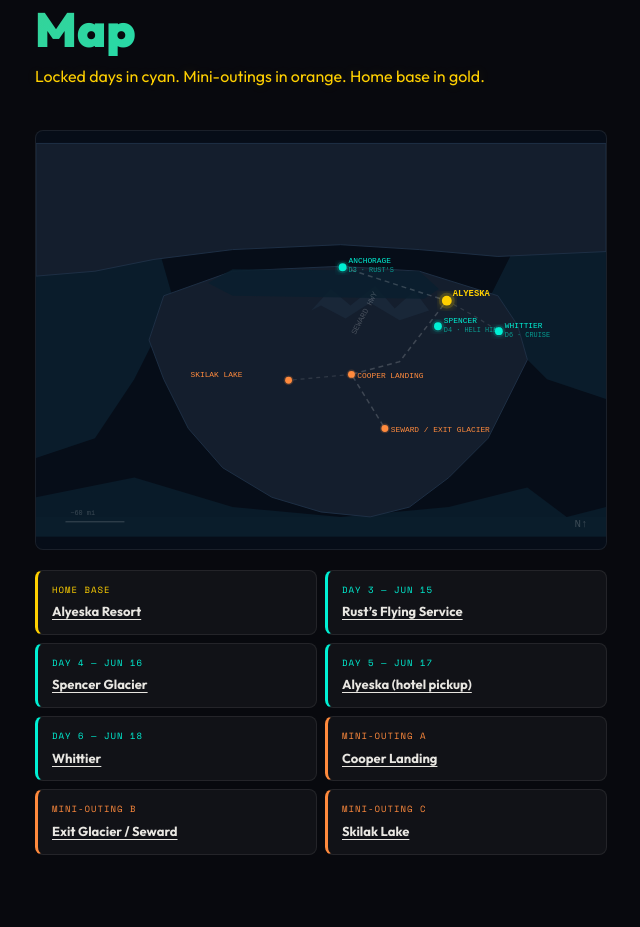
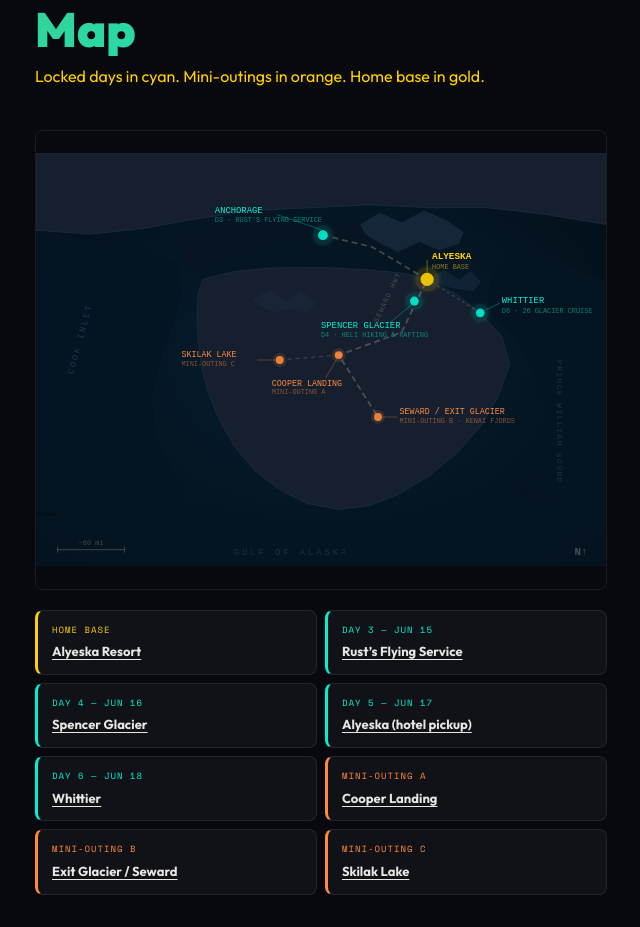
Before and after one commit to andydudds/alaska, a plain HTML site: page index.html in a window 1280 px wide. Shown: the part 5060-5987 px from the top of the page, without its empty margins (319-959 px from the left). Drawn offline with nearby package versions, Linux system fonts and the light colour scheme.

Commit message:
Rebuild SVG map: accurate Kenai Peninsula, Cook Inlet, Turnagain Arm, PWS

```diff
--- a/index.html
+++ b/index.html
@@ -207,86 +207,114 @@
 <a href="#top" class="sec-back">&larr; Back to top</a>
 <h2 class="sec-title sec-title-map">Map</h2>
 <p class="sec-intro">Locked days in cyan. Mini-outings in orange. Home base in gold.</p>
-<svg viewBox="0 0 580 400" xmlns="http://www.w3.org/2000/svg" style="width:100%;height:420px;border-radius:8px;border:1px solid rgba(255,255,255,.08);display:block;background:#060d18">
+<svg viewBox="0 0 580 420" xmlns="http://www.w3.org/2000/svg" style="width:100%;height:460px;border-radius:8px;border:1px solid rgba(255,255,255,.08);display:block">
   <defs>
-    <filter id="glow-c"><feGaussianBlur stdDeviation="3" result="blur"/><feMerge><feMergeNode in="blur"/><feMergeNode in="SourceGraphic"/></feMerge></filter>
-    <filter id="glow-g"><feGaussianBlur stdDeviation="4" result="blur"/><feMerge><feMergeNode in="blur"/><feMergeNode in="SourceGraphic"/></feMerge></filter>
+    <radialGradient id="wg" cx="50%" cy="50%" r="70%">
+      <stop offset="0%" stop-color="#071e30"/>
+      <stop offset="100%" stop-color="#030e18"/>
+    </radialGradient>
+    <filter id="glow"><feGaussianBlur stdDeviation="3" result="b"/><feMerge><feMergeNode in="b"/><feMergeNode in="SourceGraphic"/></feMerge></filter>
   </defs>
 
-  <!-- Water / background -->
-  <rect width="580" height="400" fill="#060d18"/>
-  <!-- Cook Inlet -->
-  <polygon points="0,100 120,90 140,160 100,240 60,300 0,320" fill="#0a1f2e" opacity="0.9"/>
-  <!-- Prince William Sound -->
-  <polygon points="490,100 580,80 580,260 520,240 480,200 460,160" fill="#0a1f2e" opacity="0.9"/>
-  <!-- Gulf of Alaska south -->
-  <polygon points="0,380 580,380 580,400 0,400" fill="#0a1f2e" opacity="0.6"/>
-  <polygon points="100,340 200,370 310,380 420,370 500,350 540,380 580,370 580,400 0,400 0,360" fill="#0a1f2e" opacity="0.8"/>
+  <!-- Ocean base -->
+  <rect width="580" height="420" fill="url(#wg)"/>
 
-  <!-- Kenai Peninsula land mass -->
-  <polygon points="130,155 200,130 310,125 390,130 470,155 490,185 500,220 480,260 460,300 420,340 380,370 340,380 290,375 240,360 190,330 155,290 130,240 115,200" fill="#141e2d" stroke="#1e2f45" stroke-width="1"/>
-  <!-- Mainland north -->
-  <polygon points="0,0 580,0 580,110 470,115 390,108 310,103 200,108 120,118 60,130 0,135" fill="#141e2d" stroke="#1e2f45" stroke-width="1"/>
-  <!-- Mountains hint in center -->
-  <polygon points="280,170 300,148 320,165 345,145 365,168 385,150 400,170 370,180 340,162 315,178 290,165" fill="#1c2b3e" opacity="0.7"/>
+  <!-- Cook Inlet (left water body) -->
+  <polygon points="0,78 60,88 110,100 145,112 148,145 138,178 125,215 118,250 122,285 138,318 150,345 120,360 80,370 0,365" fill="#061522" opacity="0.95"/>
+  <text x="38" y="225" fill="rgba(100,160,200,0.25)" font-size="9" font-family="monospace" transform="rotate(-75,38,225)" letter-spacing="2">COOK INLET</text>
 
-  <!-- Turnagain Arm water -->
-  <polygon points="200,128 390,130 410,148 395,158 200,155 175,142" fill="#0a1f2e" opacity="0.85"/>
+  <!-- Prince William Sound (right water) -->
+  <polygon points="460,162 488,188 505,218 515,250 520,280 510,310 500,340 520,360 550,370 580,360 580,130 550,118 520,105 495,100 475,110 462,130" fill="#061522" opacity="0.9"/>
+  <text x="530" y="210" fill="rgba(100,160,200,0.22)" font-size="8" font-family="monospace" transform="rotate(90,530,210)" letter-spacing="1.5">PRINCE WILLIAM SOUND</text>
 
-  <!-- Seward Highway (Anchorage → Girdwood → Cooper Landing → Seward) -->
-  <polyline points="312,126 380,148 418,160 370,222 321,235 355,290" fill="none" stroke="rgba(255,255,255,0.18)" stroke-width="1.5" stroke-dasharray="5,4"/>
-  <!-- Sterling Hwy branch (Cooper Landing → Skilak) -->
-  <polyline points="321,235 257,241" fill="none" stroke="rgba(255,255,255,0.12)" stroke-width="1.2" stroke-dasharray="4,4"/>
-  <!-- Road to Whittier -->
-  <polyline points="418,160 445,175 471,191" fill="none" stroke="rgba(255,255,255,0.12)" stroke-width="1.2" stroke-dasharray="4,4"/>
+  <!-- Gulf of Alaska (south) -->
+  <polygon points="0,370 100,355 160,358 220,368 280,375 340,375 390,365 440,348 490,345 540,358 580,360 580,420 0,420" fill="#061522" opacity="0.9"/>
+  <text x="260" y="408" fill="rgba(100,160,200,0.2)" font-size="9" font-family="monospace" letter-spacing="3" text-anchor="middle">GULF OF ALASKA</text>
 
-  <!-- Road labels -->
-  <text x="325" y="195" fill="rgba(255,255,255,0.22)" font-size="8" font-family="monospace" transform="rotate(-62,325,195)">SEWARD HWY</text>
+  <!-- Mainland (top land mass, north of Turnagain Arm) -->
+  <polygon points="0,0 580,0 580,72 520,62 460,55 400,55 340,52 280,55 220,58 165,66 110,76 55,82 0,78" fill="#151f2e" stroke="#1d2e42" stroke-width="0.8"/>
 
-  <!-- HOME BASE: Alyeska Resort (gold) -->
-  <circle cx="418" cy="160" r="8" fill="#ffd000" opacity="0.25" filter="url(#glow-g)"/>
-  <circle cx="418" cy="160" r="5" fill="#ffd000"/>
-  <text x="424" y="155" fill="#ffd000" font-size="9" font-family="monospace" font-weight="bold">ALYESKA</text>
+  <!-- Kenai Peninsula -->
+  <polygon points="170,128 202,120 245,116 292,116 335,118 375,122 398,128 428,143 452,162 474,186 482,215 470,248 452,278 428,305 400,328 370,346 340,358 308,362 276,356 248,342 222,322 202,298 186,270 175,242 168,215 165,188 164,162 165,143 170,128" fill="#151f2e" stroke="#1d2e42" stroke-width="0.8"/>
 
-  <!-- Day 3: Rust's Flying Service / Anchorage (cyan) -->
-  <circle cx="312" cy="126" r="6" fill="#00f0d4" opacity="0.2" filter="url(#glow-c)"/>
-  <circle cx="312" cy="126" r="4" fill="#00f0d4"/>
-  <text x="318" y="122" fill="#00f0d4" font-size="8" font-family="monospace">ANCHORAGE</text>
-  <text x="318" y="131" fill="rgba(0,240,212,0.6)" font-size="7" font-family="monospace">D3 · RUST'S</text>
+  <!-- Turnagain Arm (water gap between mainland and peninsula) -->
+  <polygon points="148,80 195,74 255,68 320,68 375,73 405,82 425,95 428,110 418,120 395,122 345,118 292,115 235,116 190,120 168,125 155,118 148,105 148,80" fill="#061522" opacity="0.88"/>
 
-  <!-- Day 4: Spencer Glacier (cyan) -->
-  <circle cx="409" cy="186" r="6" fill="#00f0d4" opacity="0.2" filter="url(#glow-c)"/>
-  <circle cx="409" cy="186" r="4" fill="#00f0d4"/>
-  <text x="415" y="183" fill="#00f0d4" font-size="8" font-family="monospace">SPENCER</text>
-  <text x="415" y="192" fill="rgba(0,240,212,0.6)" font-size="7" font-family="monospace">D4 · HELI HIKE</text>
+  <!-- Chugach Mountains hint -->
+  <polygon points="330,72 350,60 372,70 395,58 418,68 435,80 430,92 410,98 390,90 368,100 348,90 335,82" fill="#1d2e44" opacity="0.7"/>
+  <polygon points="398,128 415,118 430,128 442,120 453,130 445,140 430,138 415,135" fill="#1d2e44" opacity="0.5"/>
 
-  <!-- Day 6: Whittier (cyan) -->
-  <circle cx="471" cy="191" r="6" fill="#00f0d4" opacity="0.2" filter="url(#glow-c)"/>
-  <circle cx="471" cy="191" r="4" fill="#00f0d4"/>
-  <text x="477" y="188" fill="#00f0d4" font-size="8" font-family="monospace">WHITTIER</text>
-  <text x="477" y="197" fill="rgba(0,240,212,0.6)" font-size="7" font-family="monospace">D6 · CRUISE</text>
+  <!-- Kenai Mountains (west side interior) -->
+  <polygon points="220,150 238,138 255,150 270,140 285,152 275,162 258,158 242,162" fill="#1d2e44" opacity="0.45"/>
+
+  <!-- Roads -->
+  <!-- Seward Hwy: Anchorage → Girdwood/Alyeska → Cooper Landing → Seward -->
+  <polyline points="292,83 342,95 398,128 372,182 308,205 348,268" fill="none" stroke="rgba(255,255,255,.22)" stroke-width="1.8" stroke-dasharray="6,4"/>
+  <!-- Sterling Hwy branch: Cooper Landing → Skilak Lake -->
+  <polyline points="308,205 248,210" fill="none" stroke="rgba(255,255,255,.15)" stroke-width="1.3" stroke-dasharray="4,4"/>
+  <!-- Access to Whittier: Alyeska → Portage → Whittier tunnel -->
+  <polyline points="398,128 425,145 452,162" fill="none" stroke="rgba(255,255,255,.15)" stroke-width="1.3" stroke-dasharray="3,3"/>
+
+  <!-- Road label -->
+  <text x="348" y="172" fill="rgba(255,255,255,0.2)" font-size="7.5" font-family="monospace" transform="rotate(-65,348,172)" letter-spacing="1">SEWARD HWY</text>
+
+  <!-- ═══ MARKERS ═══ -->
+
+  <!-- HOME BASE: Alyeska (gold) -->
+  <circle cx="398" cy="128" r="12" fill="#ffd000" opacity="0.15" filter="url(#glow)"/>
+  <circle cx="398" cy="128" r="6" fill="#ffd000" stroke="#ffd000" stroke-width="1.5" opacity="0.9"/>
+  <line x1="398" y1="122" x2="398" y2="108" stroke="#ffd000" stroke-width="0.8" opacity="0.5"/>
+  <text x="403" y="107" fill="#ffd000" font-size="9.5" font-family="monospace" font-weight="bold">ALYESKA</text>
+  <text x="403" y="117" fill="rgba(255,208,0,0.55)" font-size="7" font-family="monospace">HOME BASE</text>
+
+  <!-- Day 3: Anchorage / Rust's (cyan) -->
+  <circle cx="292" cy="83" r="10" fill="#00f0d4" opacity="0.12" filter="url(#glow)"/>
+  <circle cx="292" cy="83" r="5" fill="#00f0d4" opacity="0.9"/>
+  <line x1="292" y1="78" x2="245" y2="62" stroke="#00f0d4" stroke-width="0.8" opacity="0.4"/>
+  <text x="182" y="60" fill="#00f0d4" font-size="9" font-family="monospace">ANCHORAGE</text>
+  <text x="182" y="70" fill="rgba(0,240,212,0.5)" font-size="7" font-family="monospace">D3 · RUST'S FLYING SERVICE</text>
+
+  <!-- Day 4: Spencer Glacier (cyan) — label below left -->
+  <circle cx="385" cy="150" r="9" fill="#00f0d4" opacity="0.12" filter="url(#glow)"/>
+  <circle cx="385" cy="150" r="4.5" fill="#00f0d4" opacity="0.9"/>
+  <line x1="382" y1="154" x2="360" y2="172" stroke="#00f0d4" stroke-width="0.8" opacity="0.4"/>
+  <text x="290" y="177" fill="#00f0d4" font-size="9" font-family="monospace">SPENCER GLACIER</text>
+  <text x="290" y="187" fill="rgba(0,240,212,0.5)" font-size="7" font-family="monospace">D4 · HELI HIKING &amp; RAFTING</text>
+
+  <!-- Day 6: Whittier (cyan) — label right -->
+  <circle cx="452" cy="162" r="9" fill="#00f0d4" opacity="0.12" filter="url(#glow)"/>
+  <circle cx="452" cy="162" r="4.5" fill="#00f0d4" opacity="0.9"/>
+  <line x1="456" y1="160" x2="472" y2="152" stroke="#00f0d4" stroke-width="0.8" opacity="0.4"/>
+  <text x="474" y="152" fill="#00f0d4" font-size="9" font-family="monospace">WHITTIER</text>
+  <text x="474" y="162" fill="rgba(0,240,212,0.5)" font-size="7" font-family="monospace">D6 · 26 GLACIER CRUISE</text>
 
   <!-- Mini A: Cooper Landing (orange) -->
-  <circle cx="321" cy="235" r="5" fill="#ff8a3d" opacity="0.2"/>
-  <circle cx="321" cy="235" r="3.5" fill="#ff8a3d"/>
-  <text x="327" y="239" fill="#ff8a3d" font-size="8" font-family="monospace">COOPER LANDING</text>
+  <circle cx="308" cy="205" r="7" fill="#ff8a3d" opacity="0.15"/>
+  <circle cx="308" cy="205" r="4" fill="#ff8a3d" opacity="0.9"/>
+  <line x1="306" y1="209" x2="295" y2="228" stroke="#ff8a3d" stroke-width="0.8" opacity="0.4"/>
+  <text x="240" y="236" fill="#ff8a3d" font-size="8.5" font-family="monospace">COOPER LANDING</text>
+  <text x="240" y="245" fill="rgba(255,138,61,0.5)" font-size="7" font-family="monospace">MINI-OUTING A</text>
 
-  <!-- Mini B: Exit Glacier / Seward (orange) -->
-  <circle cx="355" cy="290" r="5" fill="#ff8a3d" opacity="0.2"/>
-  <circle cx="355" cy="290" r="3.5" fill="#ff8a3d"/>
-  <text x="361" y="294" fill="#ff8a3d" font-size="8" font-family="monospace">SEWARD / EXIT GLACIER</text>
+  <!-- Mini B: Seward / Exit Glacier (orange) -->
+  <circle cx="348" cy="268" r="7" fill="#ff8a3d" opacity="0.15"/>
+  <circle cx="348" cy="268" r="4" fill="#ff8a3d" opacity="0.9"/>
+  <line x1="352" y1="268" x2="368" y2="268" stroke="#ff8a3d" stroke-width="0.8" opacity="0.4"/>
+  <text x="370" y="265" fill="#ff8a3d" font-size="8.5" font-family="monospace">SEWARD / EXIT GLACIER</text>
+  <text x="370" y="274" fill="rgba(255,138,61,0.5)" font-size="7" font-family="monospace">MINI-OUTING B · KENAI FJORDS</text>
 
   <!-- Mini C: Skilak Lake (orange) -->
-  <circle cx="257" cy="241" r="5" fill="#ff8a3d" opacity="0.2"/>
-  <circle cx="257" cy="241" r="3.5" fill="#ff8a3d"/>
-  <text x="210" y="238" fill="#ff8a3d" font-size="8" font-family="monospace" text-anchor="end">SKILAK LAKE</text>
+  <circle cx="248" cy="210" r="7" fill="#ff8a3d" opacity="0.15"/>
+  <circle cx="248" cy="210" r="4" fill="#ff8a3d" opacity="0.9"/>
+  <line x1="244" y1="210" x2="225" y2="210" stroke="#ff8a3d" stroke-width="0.8" opacity="0.4"/>
+  <text x="148" y="207" fill="#ff8a3d" font-size="8.5" font-family="monospace" text-anchor="start">SKILAK LAKE</text>
+  <text x="148" y="216" fill="rgba(255,138,61,0.5)" font-size="7" font-family="monospace" text-anchor="start">MINI-OUTING C</text>
 
-  <!-- Compass rose -->
-  <text x="548" y="390" fill="rgba(255,255,255,0.2)" font-size="11" font-family="monospace">N↑</text>
-
-  <!-- Scale label -->
-  <line x1="30" y1="385" x2="90" y2="385" stroke="rgba(255,255,255,0.2)" stroke-width="1"/>
-  <text x="35" y="378" fill="rgba(255,255,255,0.2)" font-size="7" font-family="monospace">~60 mi</text>
+  <!-- Compass + scale -->
+  <text x="548" y="408" fill="rgba(255,255,255,0.25)" font-size="11" font-family="monospace" font-weight="bold">N↑</text>
+  <line x1="22" y1="403" x2="90" y2="403" stroke="rgba(255,255,255,0.22)" stroke-width="1"/>
+  <line x1="22" y1="400" x2="22" y2="406" stroke="rgba(255,255,255,0.22)" stroke-width="1"/>
+  <line x1="90" y1="400" x2="90" y2="406" stroke="rgba(255,255,255,0.22)" stroke-width="1"/>
+  <text x="56" y="398" fill="rgba(255,255,255,0.22)" font-size="7" font-family="monospace" text-anchor="middle">~80 mi</text>
 </svg>
 <div style="margin-top:20px;display:grid;grid-template-columns:1fr 1fr;gap:8px">
 <div style="padding:12px 14px;background:var(--card);border:1px solid var(--border);border-radius:8px;border-left:3px solid var(--gold)"><div style="font-family:'Space Mono',monospace;font-size:9px;letter-spacing:1px;text-transform:uppercase;color:var(--gold);margin-bottom:4px">Home Base</div><div style="font-size:13px;font-weight:700"><a href="https://maps.google.com/?q=Alyeska+Resort+Girdwood+Alaska" target="_blank" style="color:var(--text);text-decoration:underline;text-underline-offset:3px">Alyeska Resort</a></div></div>
```
